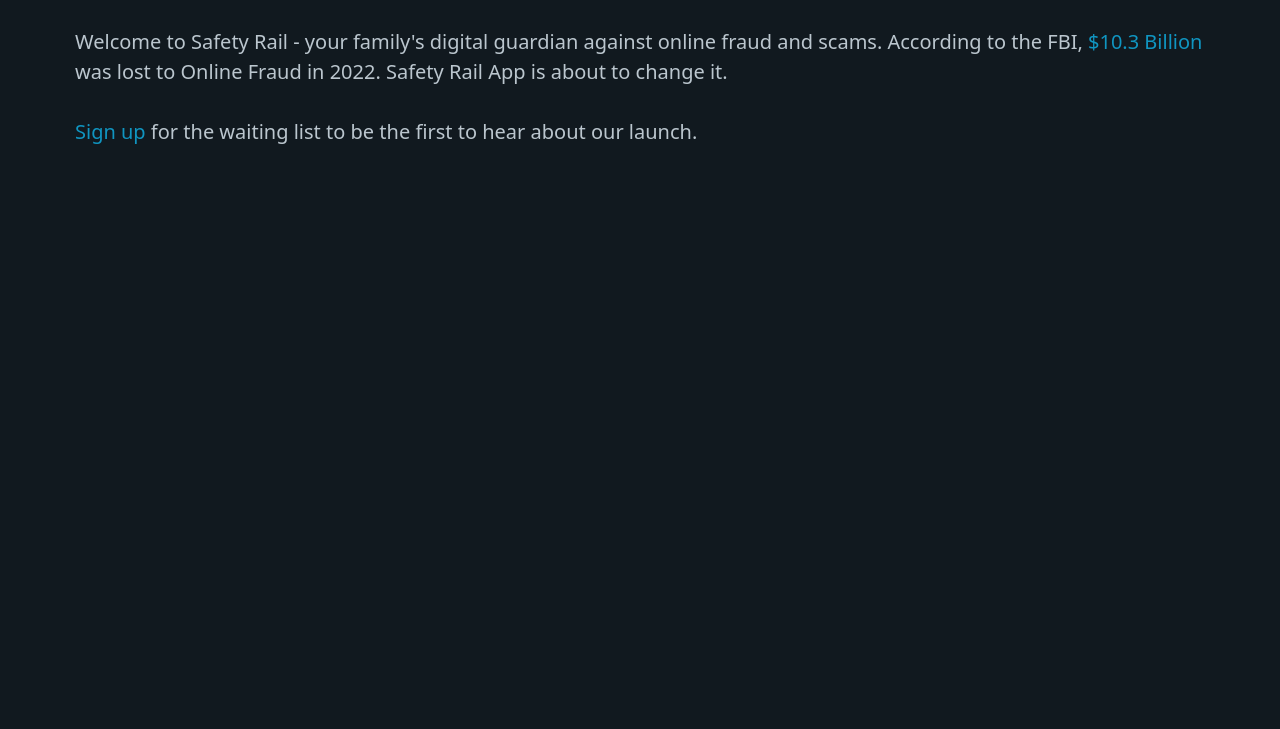
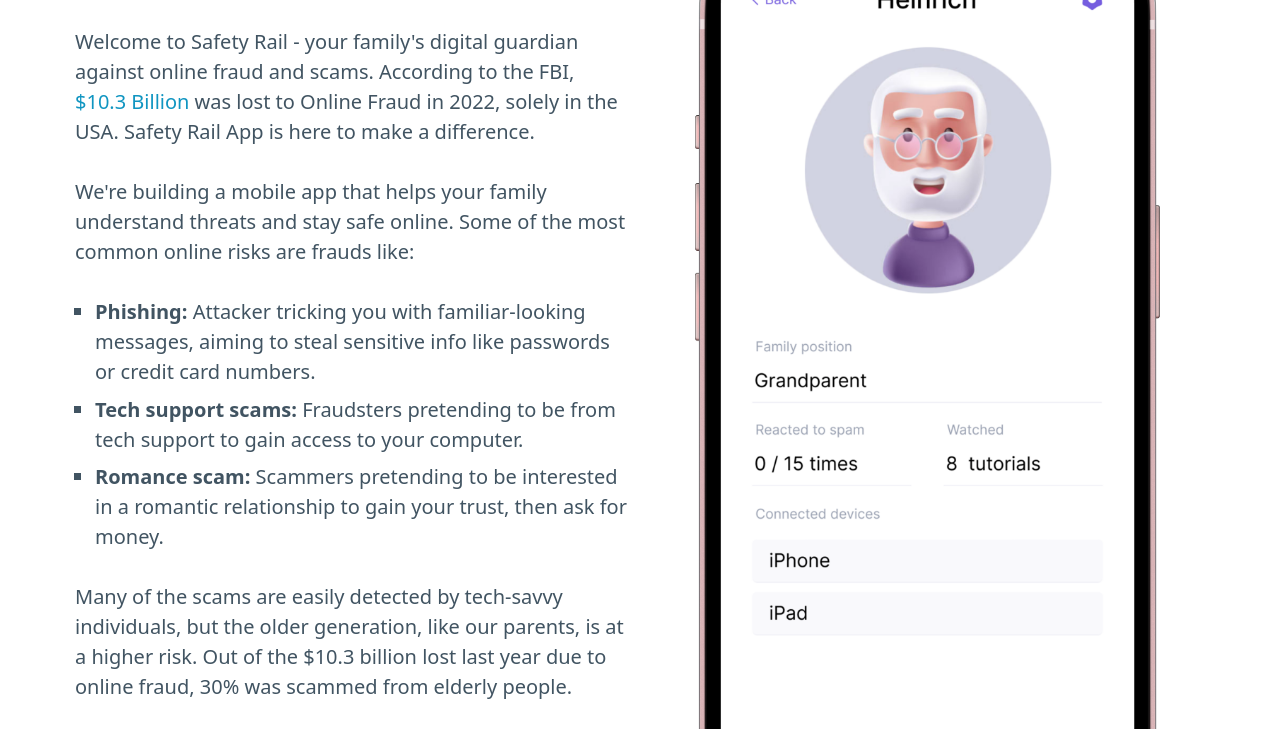
Before and after one commit to safetyrail/safetyrail.github.io, a plain HTML site: page index.html in a window 1280 px wide. Shown: the part 203-932 px from the top of the page. Before the commit the page ends 800 px from the top, so only its background shows below. Drawn offline with nearby package versions, Linux system fonts and the light colour scheme.

Commit message:
Add more content

```diff
--- a/index.html
+++ b/index.html
@@ -1,5 +1,5 @@
 <!doctype html>
-<html lang="en" data-theme="dark">
+<html lang="en" data-theme="light">
 
 <head>
     <meta charset="utf-8">
@@ -10,6 +10,10 @@
 
 <body>
     <main class="container">
+
+
+        <div class="grid">
+            <div>
                 <header>
                     <svg width="107" height="17" viewBox="0 0 107 17" fill="none" xmlns="http://www.w3.org/2000/svg">
                         <rect x="8" y="1" width="8" height="3" fill="#745DDE" />
@@ -33,15 +37,41 @@
                     <h1>Safety Rail App</h1>
                     <h3>Protect your loved ones from frauds and scams.</h3>
                 </hgroup>
-        <p>Welcome to Safety Rail - your family's digital guardian against online fraud and scams. According to the FBI,
-            <a href="https://www.ic3.gov/Media/PDF/AnnualReport/2022_IC3Report.pdf">$10.3 Billion</a> was lost to Online
-            Fraud in 2022. Safety Rail App is about to change it.
+
+                <p>Welcome to Safety Rail - your family's digital guardian against online fraud and scams. According to
+                    the FBI,
+                    <a href="https://www.ic3.gov/Media/PDF/AnnualReport/2022_IC3Report.pdf">$10.3 Billion</a> was lost
+                    to Online
+                    Fraud in 2022, solely in the USA. Safety Rail App is here to make a difference.
+                </p>
+                <p>We're building a mobile app that helps your family understand threats and stay safe online. Some of
+                    the most common online risks are frauds like:
+
+                <ul>
+                    <li><b>Phishing:</b> Attacker tricking you with familiar-looking messages, aiming to steal sensitive
+                        info like passwords or credit card numbers.</li>
+                    <li><b>Tech support scams:</b> Fraudsters pretending to be from tech support to gain access to your
+                        computer.
+                    </li>
+                    <li>
+                        <b>Romance scam:</b> Scammers pretending to be interested in a romantic relationship to gain
+                        your trust, then ask for money.
+                    </li>
+                </ul>
                 </p>
 
-        <p><a href="https://6refmd217zf.typeform.com/to/dgFjijJa">Sign up</a> for the waiting list to be the first to
-            hear
-            about our launch.
+                <p>Many of the scams are easily detected by tech-savvy individuals, but the older generation,
+                    like our parents, is at a higher risk.
+                    Out of the $10.3 billion lost last year due to online fraud, 30% was scammed from elderly
+                    people.</p>
+
+                <p><a href="https://6refmd217zf.typeform.com/to/dgFjijJa">Sign up</a> for the waiting list to be the
+                    first to hear about our launch.
                 </p>
+            </div>
+            <div><img src="iphone2.png" alt="Safety Rail App on iPhone screen" /></div>
+        </div>
+
     </main>
 </body>
 
```
Also changed, not shown: iphone2.png (added). Lines whose indentation alone changed are shown as unchanged.
